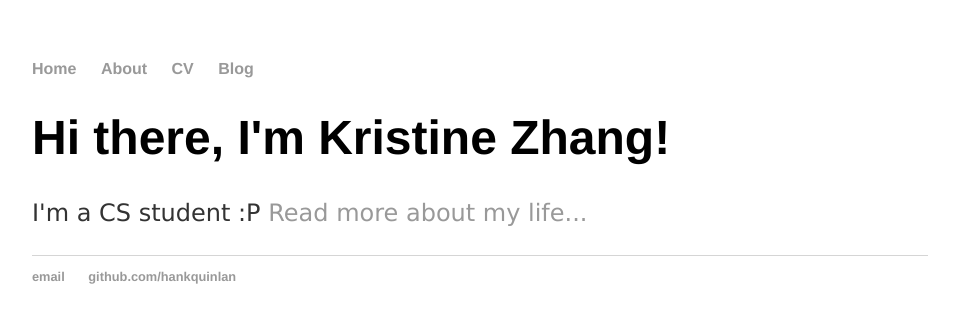
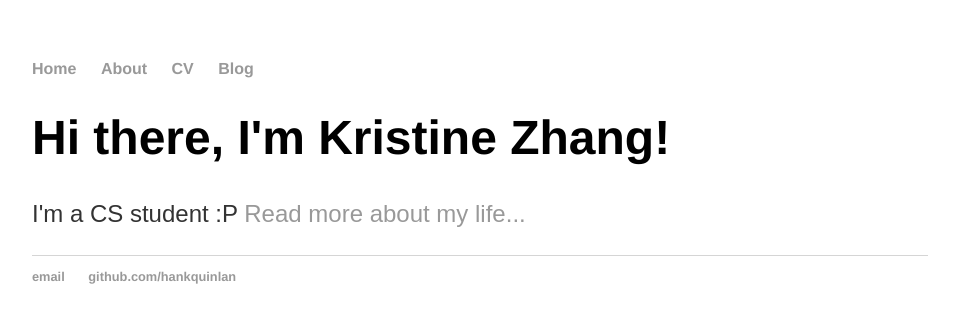
Before and after one commit to KristineZhang/KristineZhang.github.io, a Jekyll site: the page built from index.html, in a window 1280 px wide. Shown: the top 323 px of the page, without its empty margins (160-1119 px from the left). Built offline with Jekyll 4.4.1, drawn with Linux system fonts in a browser that asks for light colours.

Commit message:
Update main.css

```diff
--- a/css/main.css
+++ b/css/main.css
@@ -24,7 +24,7 @@ h1 {
     font-family:'Helvetica', 'Arial', 'Sans-Serif';
 }
 p {
-    font-family: 'Verdana', 'Arial', 'Helvetica', 'Sans-Serif';
+    font-family:'Arial', 'Helvetica', 'Sans-Serif';
     font-size: 1.5em;
     line-height: 1.4em;
     color: #333;
```
